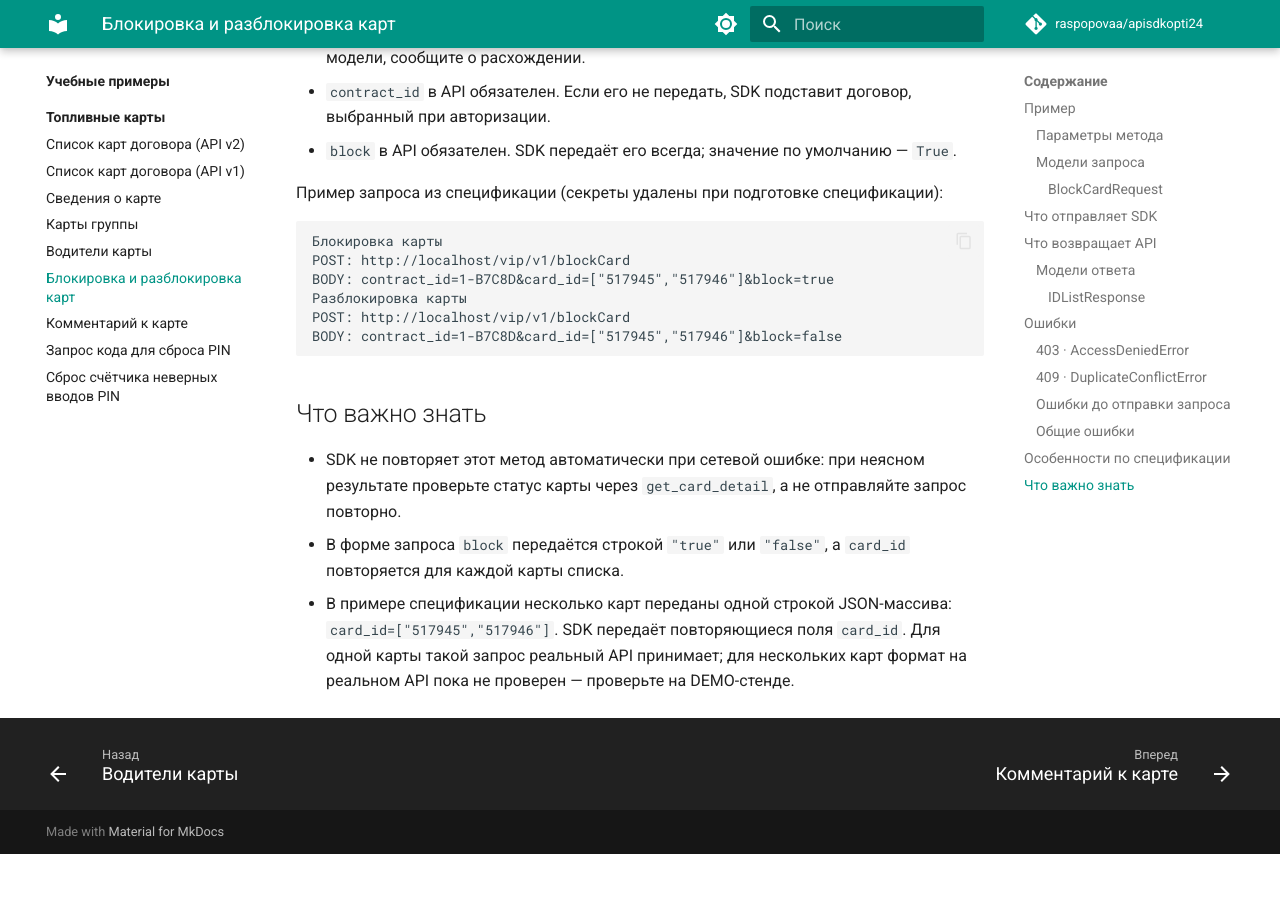
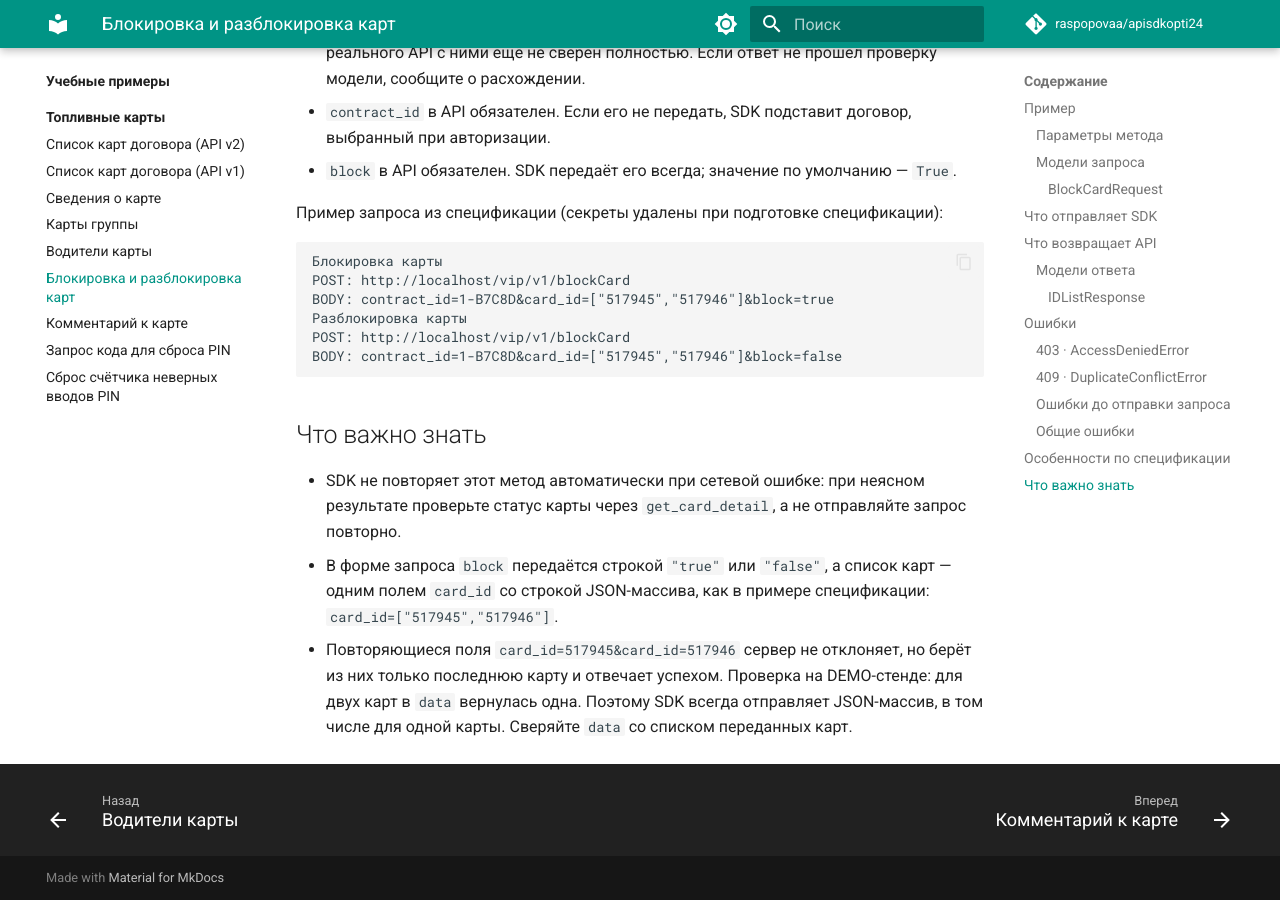
Before and after one commit to raspopovaa/apisdkopti24, an MkDocs documentation site: the page built from docs/examples/cards/block_card.md, in a window 1280 px wide and 900 px high, scrolled down 6603 px. Built offline with MkDocs 1.6.1 and Material for MkDocs 9.7.7, drawn with Linux system fonts in a browser that asks for light colours; comment, search, counter and statistics services are not loaded; the version menu is left out; before the commit the page ends 7457 px from its top, so only the background shows below that; some of the changed text lies outside the part shown.

Commit message:
fix(cards): send block_card card_id as one JSON array field
The server parses card_id as a single JSON-array string. With repeated
card_id fields it silently keeps only the last value and still answers
200, so blocking several cards left all but the last one active.
Confirmed on the DEMO stand: two repeated fields returned one ID in
data, the JSON-array string returned both.

Co-Authored-By: Claude Opus 5.5 <noreply@anthropic.com>

````diff
--- a/docs/examples/cards/block_card.md
+++ b/docs/examples/cards/block_card.md
@@ -111,13 +111,13 @@ contract_id: 1-2Q4CN99
 date_time: 2026-01-15 10:30:00
 Content-Type: application/x-www-form-urlencoded
 
-contract_id=1-2Q4CN99&card_id=517945&block=true
+contract_id=1-2Q4CN99&card_id=["517945"]&block=true
 ```
 
 | Поле | Где передаётся | Значение | Тип в запросе | Обязательное в API | Описание |
 |---|---|---|---|:---:|---|
 | `contract_id` | форма | `1-2Q4CN99` | string | Да | ID контракта |
-| `card_id` | форма | `517945` | string | Да | ID карт |
+| `card_id` | форма | `["517945"]` | string | Да | ID карт |
 | `block` | форма | `true` | string | Да | true – блокировка, false – разблокировка |
 | `contract_id` | заголовок | `1-2Q4CN99` | string | — | Договор в заголовке запроса. Спецификация разрешает передавать его так; SDK отправляет заголовок вместе с полем запроса. |
 
@@ -260,5 +260,5 @@ BODY: contract_id=1-B7C8D&card_id=["517945","517946"]&block=false
 ## Что важно знать
 
 - SDK не повторяет этот метод автоматически при сетевой ошибке: при неясном результате проверьте статус карты через `get_card_detail`, а не отправляйте запрос повторно.
-- В форме запроса `block` передаётся строкой `"true"` или `"false"`, а `card_id` повторяется для каждой карты списка.
-- В примере спецификации несколько карт переданы одной строкой JSON-массива: `card_id=["517945","517946"]`. SDK передаёт повторяющиеся поля `card_id`. Для одной карты такой запрос реальный API принимает; для нескольких карт формат на реальном API пока не проверен — проверьте на DEMO-стенде.
+- В форме запроса `block` передаётся строкой `"true"` или `"false"`, а список карт — одним полем `card_id` со строкой JSON-массива, как в примере спецификации: `card_id=["517945","517946"]`.
+- Повторяющиеся поля `card_id=517945&card_id=517946` сервер не отклоняет, но берёт из них только последнюю карту и отвечает успехом. Проверка на DEMO-стенде: для двух карт в `data` вернулась одна. Поэтому SDK всегда отправляет JSON-массив, в том числе для одной карты. Сверяйте `data` со списком переданных карт.
````
Also changed, not shown: CHANGELOG.md (+5 -0 lines), 3 other files.
